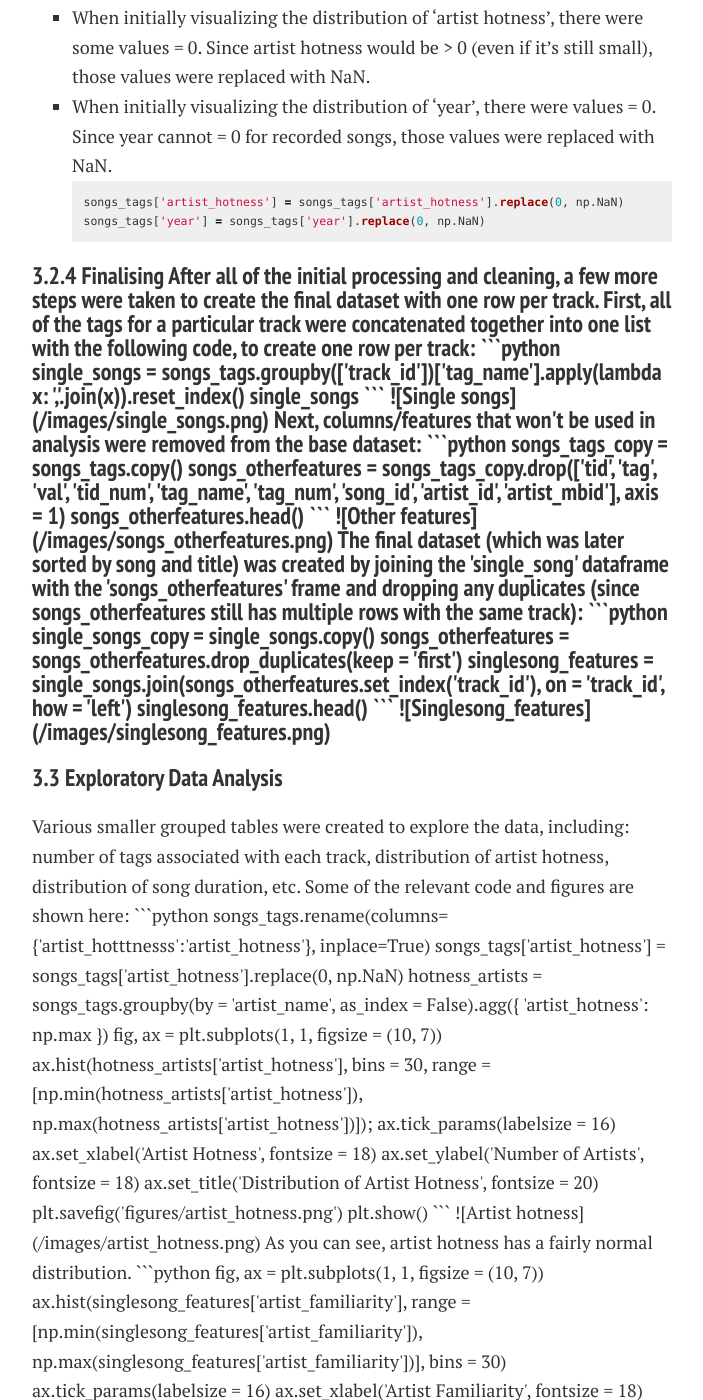
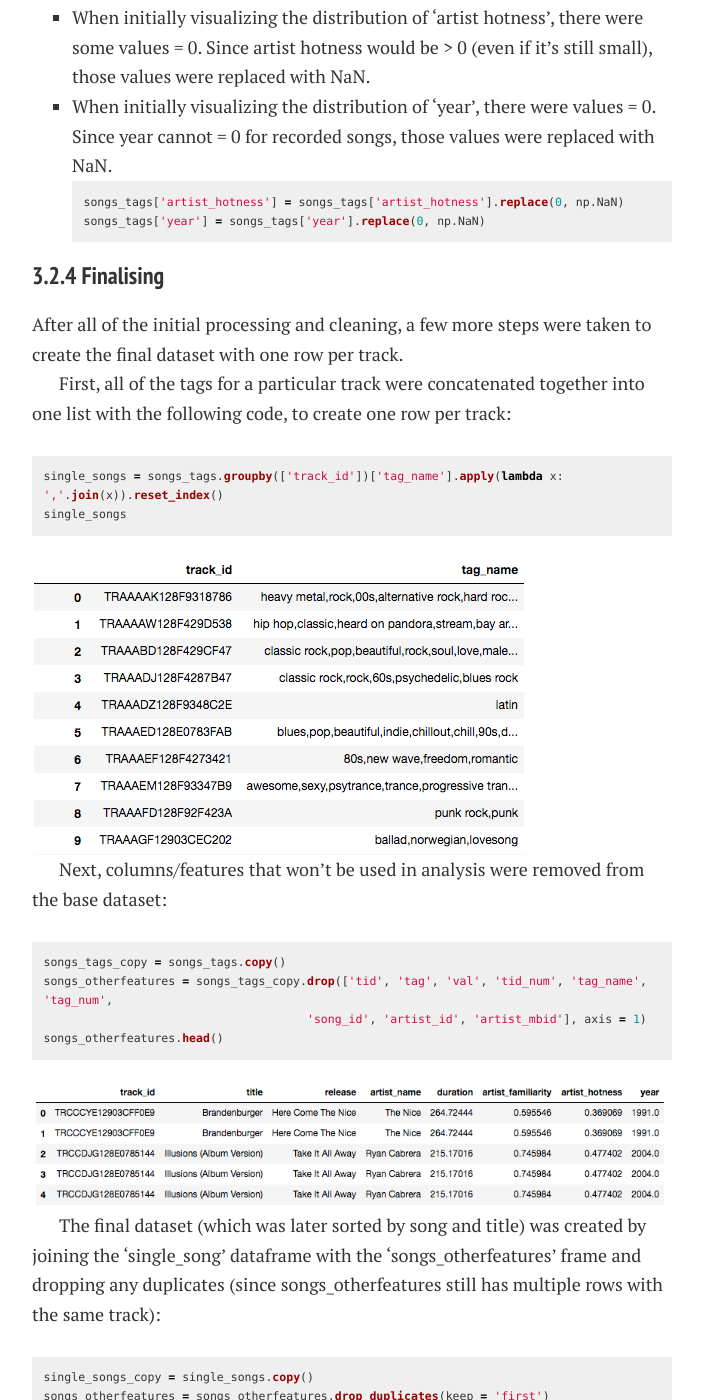
Before and after one commit to lyannaliu/lyannaliu.github.io, a Jekyll site: the page built from descriptionofdata.md, in a window 1280 px wide and 1400 px high, scrolled down 12984 px. Shown: the whole window, without its empty margins (288-991 px from the left). Built offline with Jekyll 4.4.1, drawn with Linux system fonts in a browser that asks for light colours; nearby versions of some CDN libraries; some of the changed text lies outside the part shown.

````diff
--- a/descriptionofdata.md
+++ b/descriptionofdata.md
@@ -400,7 +400,8 @@ Other cleaning procedures were conducted to account for data that should have be
 songs_tags['artist_hotness'] = songs_tags['artist_hotness'].replace(0, np.NaN)
 songs_tags['year'] = songs_tags['year'].replace(0, np.NaN)
 ```
-<h3 id="3.2.4">3.2.4 Finalising
+<h3 id="3.2.4">3.2.4 Finalising</h3>
+
 
 After all of the initial processing and cleaning, a few more steps were taken to create the final dataset with one row per track.
 
````
